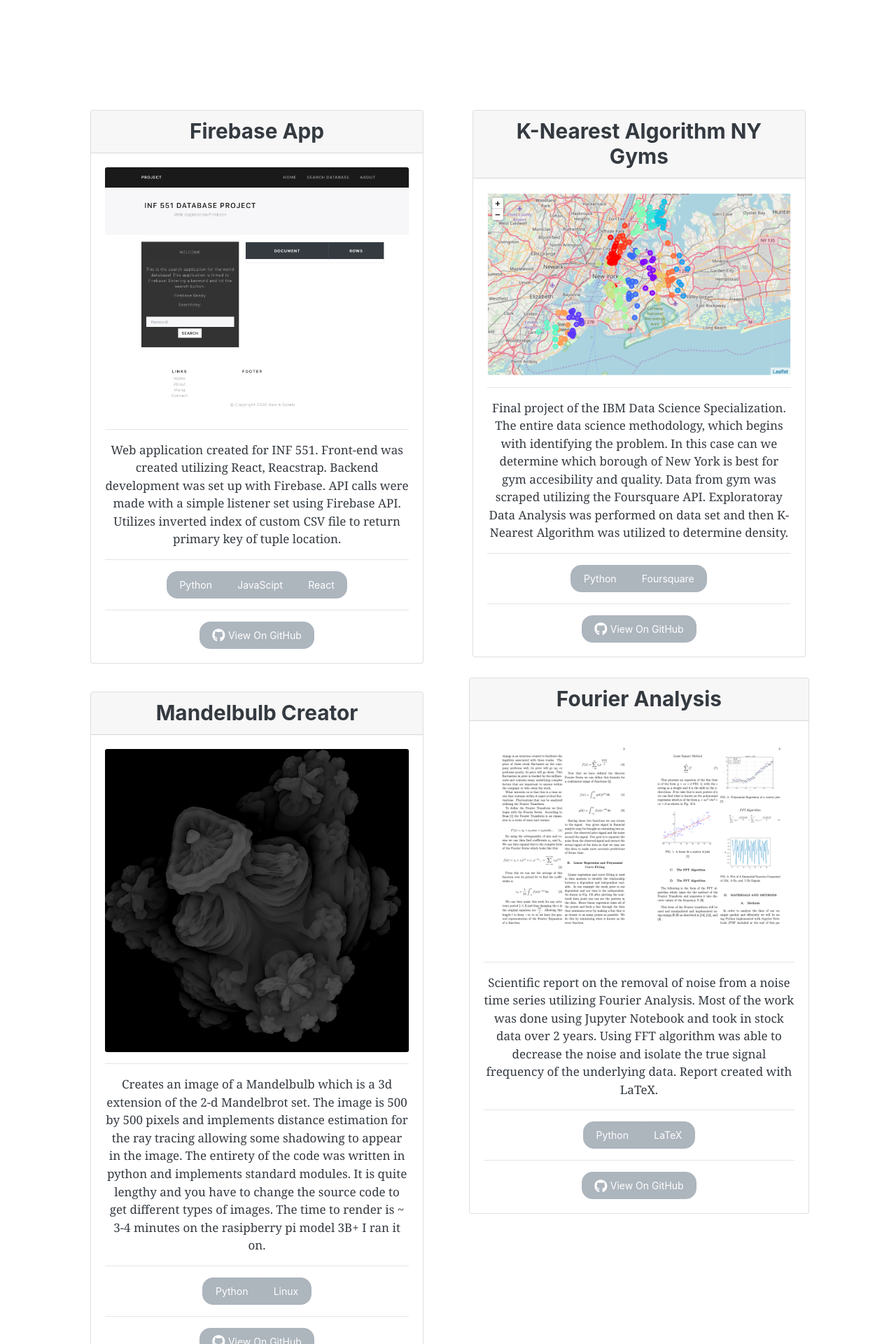
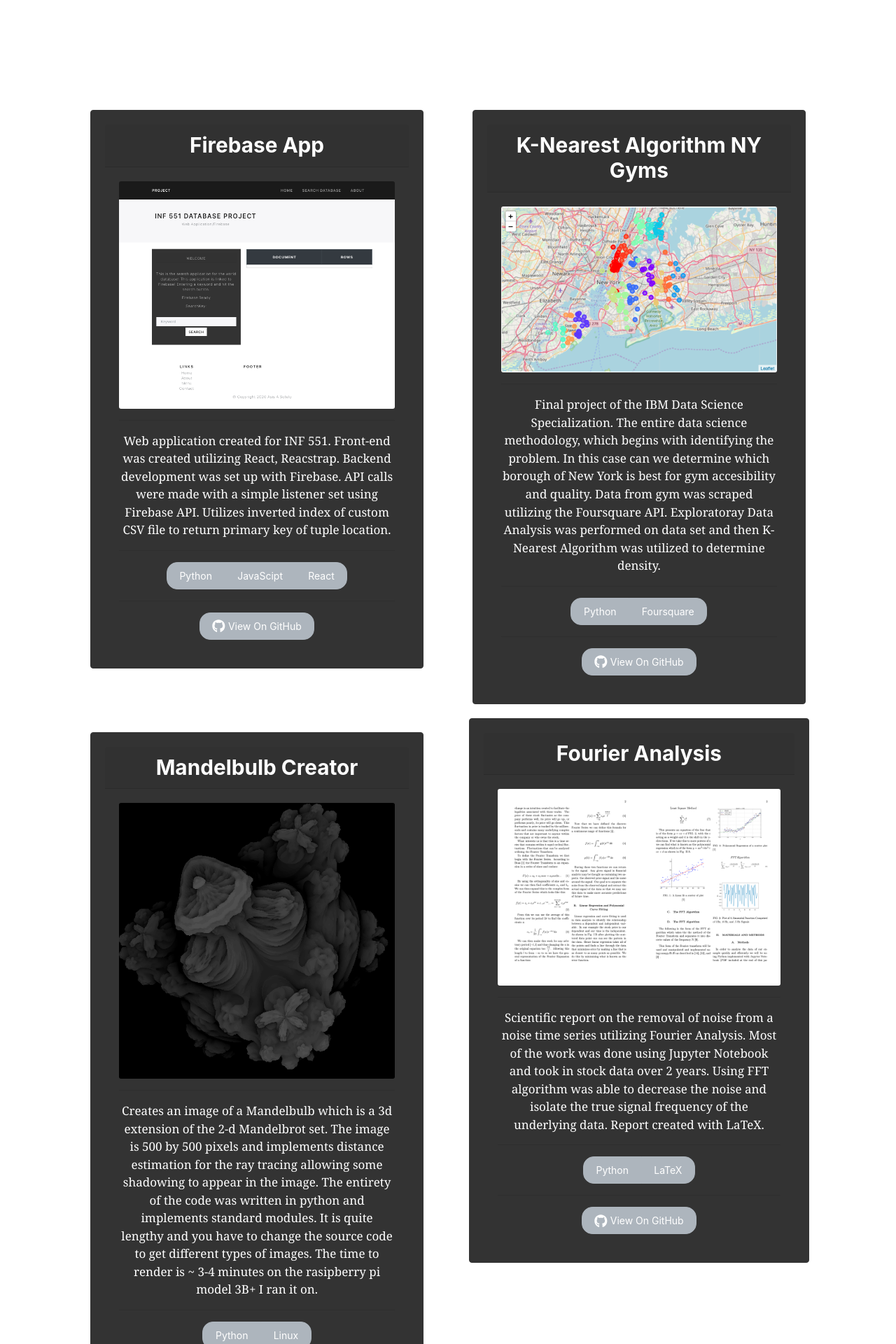
Before and after one commit to AsisASotelo/personal_website, a React (Create React App) app: page /projects in a window 1280 px wide. Shown: the part 720-2640 px from the top of the page at 70% size. Built offline with nearby package versions, Linux system fonts and the light colour scheme.

Commit message:
Fix Containers

```diff
--- a/src/component/ProjectComponent.js
+++ b/src/component/ProjectComponent.js
@@ -42,7 +42,7 @@ class Project extends Component {
                     </Fade>
 
 
-                    <Fade >
+                    <Fade bottom duration={2000} >
 
 
                         <div class="container ">
@@ -51,7 +51,7 @@ class Project extends Component {
 
                                 <div class="col-md-5 offset-md-1" >
                                     <div class="container cardstyle">
-                                    <Card>
+                                    <Card body inverse style={{ backgroundColor: '#333', borderColor: '#333' }}>
                                     <CardHeader tag="h3">Firebase App</CardHeader>
                                         <CardBody>
                                             <CardImg width ="100%" height ="60%"src="/assets/images/firebase.png" alt="cluster_gyms.png"></CardImg>
@@ -73,7 +73,7 @@ class Project extends Component {
                                 </div>
                                 <div class="col-md-5">
                                     <div class="container cardstyle">
-                                        <Card>
+                                        <Card body inverse style={{ backgroundColor: '#333', borderColor: '#333' }}>
                                             <CardHeader tag="h3">K-Nearest Algorithm NY Gyms</CardHeader>
                                                 <CardBody>
                                                     <CardImg width ="100%" src="/assets/images/cluster_gyms.png" alt="firebase.png"></CardImg>
@@ -95,7 +95,7 @@ class Project extends Component {
 
                                 <div class="col-md-5 offset-md-1" >
                                     <div class="container cardstyle">
-                                    <Card >
+                                    <Card body inverse style={{ backgroundColor: '#333', borderColor: '#333' }} >
                                     <CardHeader tag="h3">Mandelbulb Creator</CardHeader>
                                         <CardBody>
                                             <CardImg width ="100%" src="/assets/images/mandelbulb.png" alt="mandelbulb.png"></CardImg>
@@ -116,7 +116,7 @@ class Project extends Component {
                                 </div>
                                 <div class="col-md-5">
                                     <div class="container rdstyle">
-                                        <Card class="shadow-lg" >
+                                        <Card body inverse style={{ backgroundColor: '#333', borderColor: '#333' }} >
                                             <CardHeader tag="h3">Fourier Analysis</CardHeader>
                                                 <CardBody>
                                                     <CardImg width ="100%" height="50%" src="/assets/images/fourier.png" alt="firebase.png"></CardImg>
```
